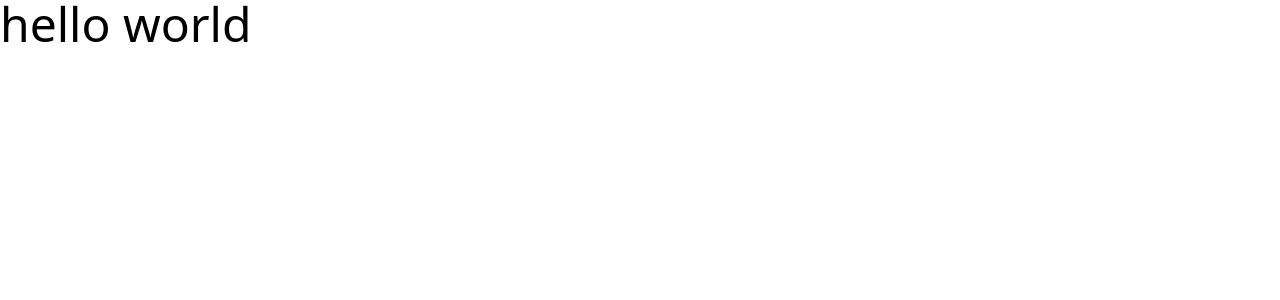
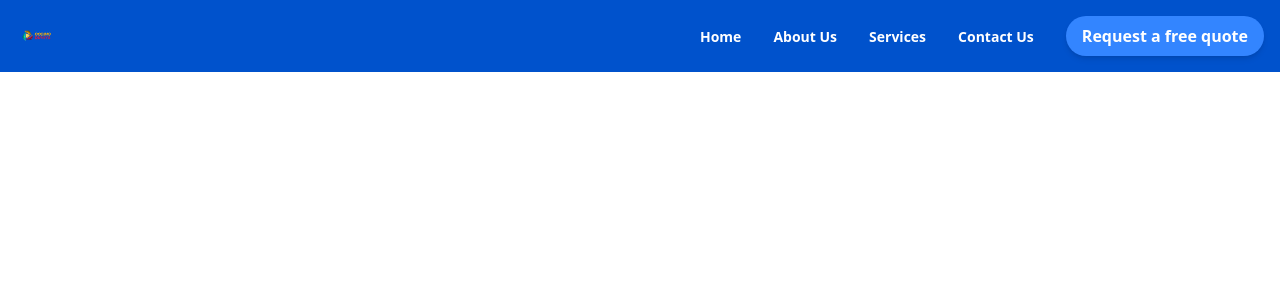
Before and after one commit to Amankohare0514/Coding_Duniya, a React (Create React App) app: page / in a window 1280 px wide. Shown: the top 300 px of the page. Built offline with nearby package versions, Linux system fonts and the light colour scheme.

Commit message:
basic things added

```diff
--- a/package.json
+++ b/package.json
@@ -3,6 +3,9 @@
   "version": "0.1.0",
   "private": true,
   "dependencies": {
+    "@emotion/react": "^11.11.3",
+    "@emotion/styled": "^11.11.0",
+    "@mui/material": "^5.15.6",
     "@testing-library/jest-dom": "^5.17.0",
     "@testing-library/react": "^13.4.0",
     "@testing-library/user-event": "^13.5.0",
--- a/src/App.js
+++ b/src/App.js
@@ -1,10 +1,9 @@
 import React from 'react'
+import Navbar from './components/Navbar'
 
 const App = () => {
   return (
-    <div>
-      <h1 className='text-5xl from-neutral-300'>hello world</h1>
-    </div>
+    <Navbar/>
   )
 }
 
--- /dev/null
+++ b/src/components/Navbar.js
@@ -0,0 +1,66 @@
+import React from "react"
+
+function Navbar() {
+  return (
+    <nav className="bg-[#0052cc] p-4">
+      <div className="container mx-auto flex items-center justify-between">
+        <a className="flex items-center" href="#">
+          <img
+            alt="Logo"
+            className="h-10 w-10 mr-3"
+            height="40"
+            src="duniyalogo.png"
+            style={{
+              aspectRatio: "40/40",
+              objectFit: "cover",
+            }}
+            width="40"
+          />
+        </a>
+        <div className="lg:flex items-center hidden">
+          <ul className="flex space-x-8 mr-8">
+            <li>
+              <a className="text-white text-sm font-semibold border-b-2 border-transparent hover:border-white" href="#">
+                Home
+              </a>
+            </li>
+            <li>
+              <a className="text-white text-sm font-semibold border-b-2 border-transparent hover:border-white" href="#">
+                About Us
+              </a>
+            </li>
+            <li>
+              <a className="text-white text-sm font-semibold border-b-2 border-transparent hover:border-white" href="#">
+                Services
+              </a>
+            </li>
+            <li>
+              <a className="text-white text-sm font-semibold border-b-2 border-transparent hover:border-white" href="#">
+                Contact Us
+              </a>
+            </li>
+          </ul>
+          <button className="bg-[#3385ff] text-white font-semibold py-2 px-4 rounded-full shadow-md">
+            Request a free quote
+          </button>
+        </div>
+        <div className="lg:hidden flex items-center">
+          <button className="text-white">
+            <svg
+              className="h-6 w-6"
+              fill="none"
+              stroke="currentColor"
+              viewBox="0 0 24 24"
+              xmlns="http://www.w3.org/2000/svg"
+            >
+              <path d="M4 6h16M4 12h16M4 18h16" strokeLinecap="round" strokeLinejoin="round" strokeWidth={2} />
+            </svg>
+          </button>
+        </div>
+      </div>
+    </nav>
+  )
+}
+
+
+export default Navbar
```
Also changed, not shown: public/duniyalogo.png (added), 1 other file (tests, documents, lock files or other folders).
